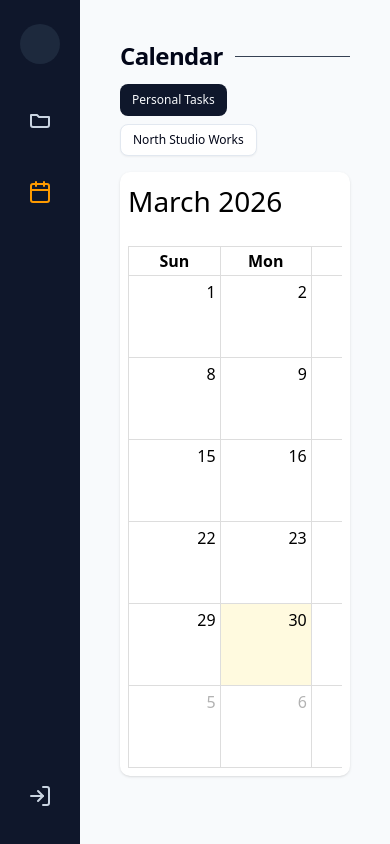
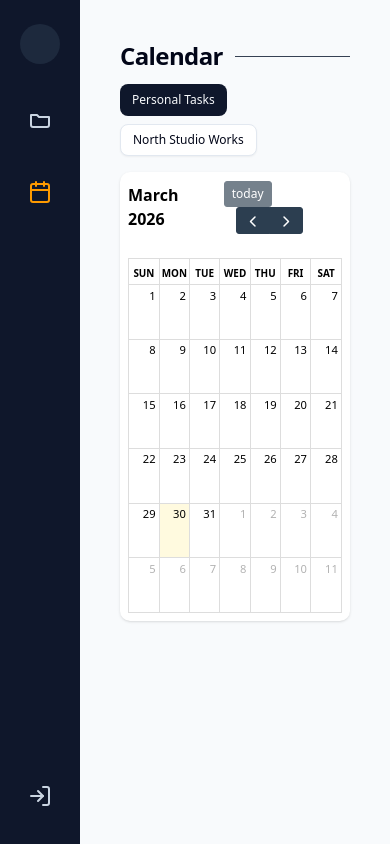
Before and after one commit to zenpa1/compass, a Next.js app: page /calendar in a window 390 px wide. Built offline with nearby package versions, Linux system fonts and the light colour scheme; no server answers; the database is empty.

Commit message:
fix: calendar view is now more compact on both desktop and mobile

```diff
--- a/src/app/(dashboard)/calendar/page.tsx
+++ b/src/app/(dashboard)/calendar/page.tsx
@@ -43,16 +43,18 @@ export default function CalendarPage() {
 
       {/* CALENDAR */}
       <div className="rounded-lg bg-white p-2 text-black shadow sm:p-4">
-        <div className="overflow-x-auto">
-          <div className="min-w-[640px] sm:min-w-0">
+        <div className="compact-mobile-calendar">
           <FullCalendar
             plugins={[dayGridPlugin, interactionPlugin]}
             initialView="dayGridMonth"
             dateClick={handleDateClick}
             events={events}
             height="auto"
+            fixedWeekCount
+            dayMaxEventRows={1}
+            dayMaxEvents={1}
+            eventDisplay="list-item"
           />
-          </div>
         </div>
       </div>
     </div>
--- a/src/app/globals.css
+++ b/src/app/globals.css
@@ -123,3 +123,52 @@
     @apply bg-background text-foreground;
   }
 }
+
+@media (max-width: 640px) {
+  .compact-mobile-calendar .fc .fc-toolbar {
+    gap: 0.35rem;
+  }
+
+  .compact-mobile-calendar .fc .fc-toolbar-title {
+    font-size: 1rem;
+    font-weight: 600;
+  }
+
+  .compact-mobile-calendar .fc .fc-button {
+    padding: 0.2rem 0.45rem;
+    font-size: 0.75rem;
+  }
+
+  .compact-mobile-calendar .fc .fc-col-header-cell-cushion {
+    padding: 0.2rem 0;
+    font-size: 0.62rem;
+    font-weight: 600;
+    text-transform: uppercase;
+  }
+
+  .compact-mobile-calendar .fc .fc-daygrid-day-number {
+    padding: 0.15rem 0.2rem;
+    font-size: 0.7rem;
+    font-weight: 500;
+  }
+
+  .compact-mobile-calendar .fc .fc-daygrid-day-frame {
+    min-height: 3.1rem;
+  }
+
+  .compact-mobile-calendar .fc .fc-daygrid-event {
+    margin-top: 1px;
+    margin-bottom: 0;
+    font-size: 0.62rem;
+    border-radius: 0.2rem;
+  }
+
+  .compact-mobile-calendar .fc .fc-daygrid-dot-event {
+    margin: 0;
+  }
+
+  .compact-mobile-calendar .fc .fc-daygrid-day-events {
+    margin-top: 0;
+    margin-bottom: 0;
+  }
+}
```
Lines whose indentation alone changed are shown as unchanged.
